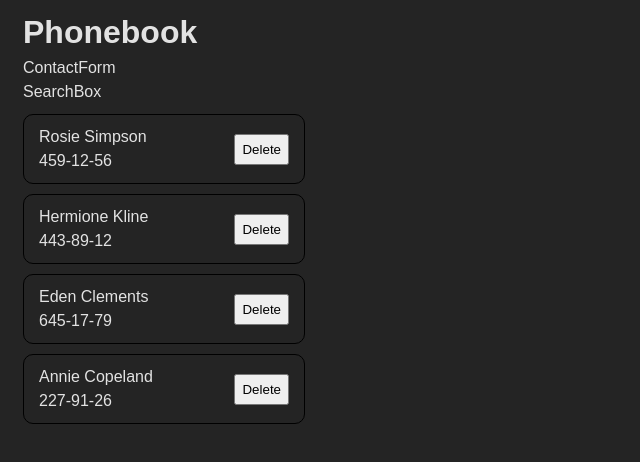
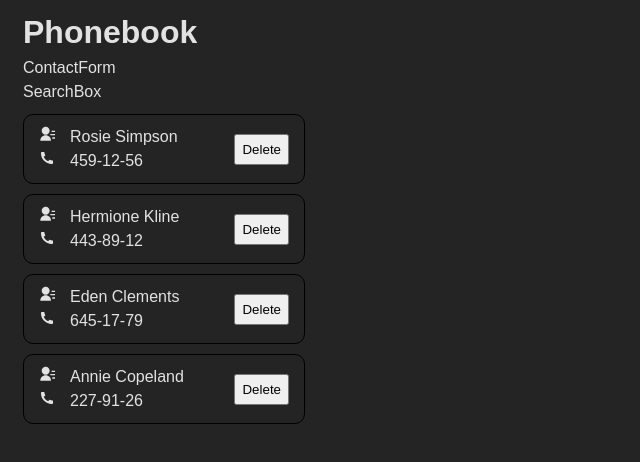
Before and after one commit to Dmytro-Tr/goit-react-hw-03, a React (Vite) app: page / in a window 1280 px wide. Shown: the top 462 px of the page, without its empty margins (0-640 px from the left). Built offline with nearby package versions, Linux system fonts and the light colour scheme.

Commit message:
step 1 plus icon

```diff
--- a/package.json
+++ b/package.json
@@ -12,7 +12,8 @@
   "dependencies": {
     "modern-normalize": "^3.0.1",
     "react": "^18.3.1",
-    "react-dom": "^18.3.1"
+    "react-dom": "^18.3.1",
+    "react-icons": "^5.4.0"
   },
   "devDependencies": {
     "@eslint/js": "^9.15.0",
--- a/src/components/Contact/Contact.jsx
+++ b/src/components/Contact/Contact.jsx
@@ -1,11 +1,22 @@
 import s from "./contact.module.css";
+import { RiContactsFill, RiPhoneFill } from "react-icons/ri";
 
 const Contact = ({ name, number }) => {
   return (
     <li className={s.item}>
       <div className={s.text_box}>
-        <p>{name}</p>
-        <p>{number}</p>
+        <div className={s.text}>
+          <span>
+            <RiContactsFill />
+          </span>
+          <p>{name}</p>
+        </div>
+        <div className={s.text}>
+          <span>
+            <RiPhoneFill />
+          </span>
+          <p>{number}</p>
+        </div>
       </div>
       <button className={s.button}>Delete</button>
     </li>
--- a/src/components/Contact/contact.module.css
+++ b/src/components/Contact/contact.module.css
@@ -9,7 +9,11 @@
   margin: 10px 0;
 }
 
-.text_box {}
+.text {
+  display: flex;
+  gap: 15px;
+  align-items: center;
+}
 
 .button {
   display: block;
```
Also changed, not shown: 1 other file (tests, documents, lock files or other folders).
